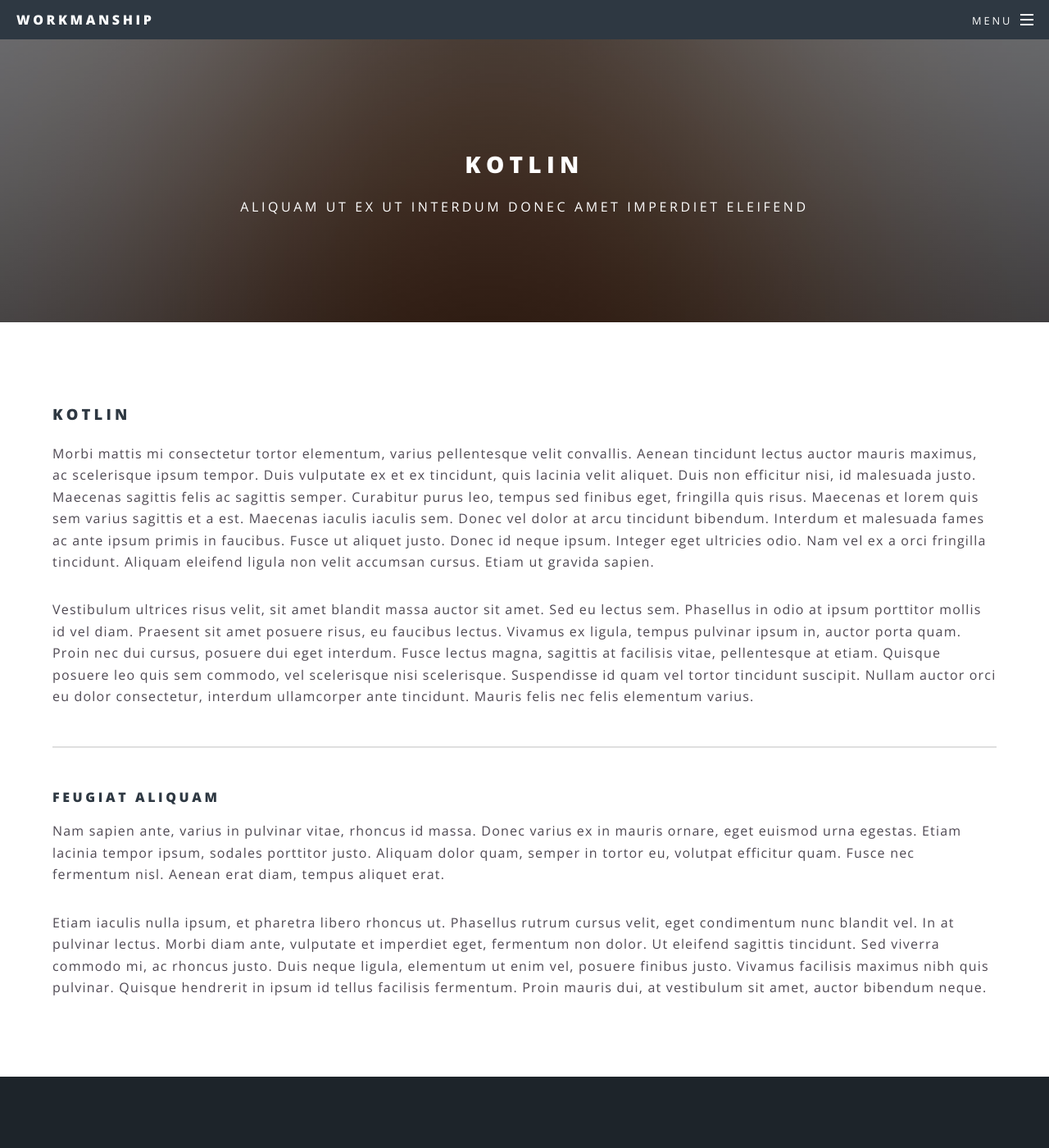
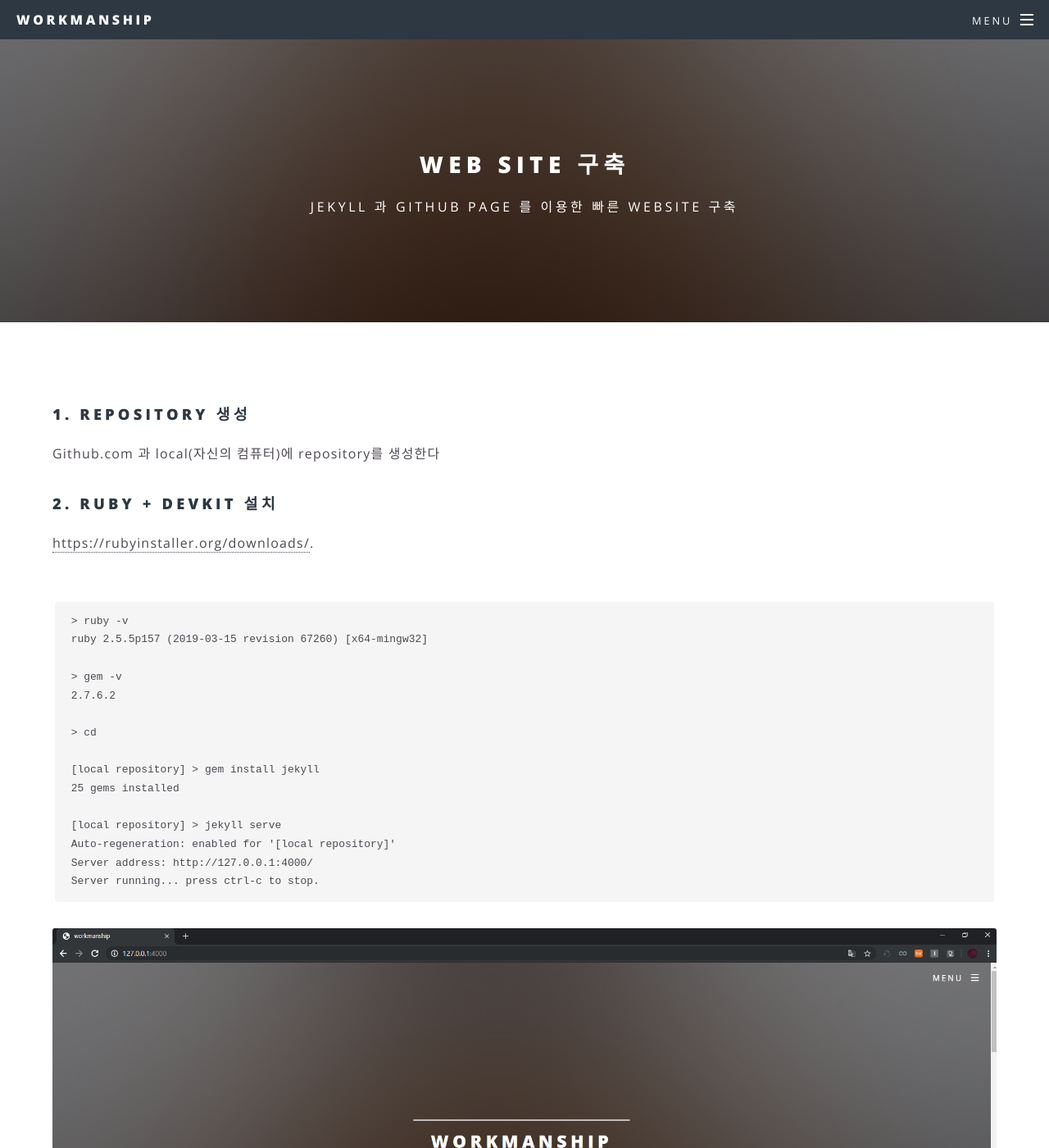
Before and after one commit to Juminhark/Juminhark.github.io, a Jekyll site: the page built from createWebSite.html, in a window 1280 px wide and 1400 px high. Shown: the whole window at 82% size. Built offline with Jekyll 4.4.1, drawn with Linux system fonts in a browser that asks for light colours; some of the changed text lies outside the part shown.

Commit message:
web site 구축 / 작성

```diff
--- a/_includes/header.html
+++ b/_includes/header.html
@@ -13,10 +13,7 @@
             <li><a href="{{ my_page.url | prepend: site.baseurl }}">{{ my_page.title }}</a></li>
             {% endif %}
             {% endfor %}
-            <li><a href="#"> Up</a></li>
-            <li><a href="#"> In</a></li>
-            <li><a href="{{ "/feed.xml" | prepend: site.baseurl }}"
-                   class="icon fa-feed"> RSS Feed</a></li>
+            <li><a href="{{ "/feed.xml" | prepend: site.baseurl }}" class="icon fa-feed"> RSS Feed</a></li>
           </ul>
         </div>
       </li>
--- a/_layouts/page.html
+++ b/_layouts/page.html
@@ -5,7 +5,7 @@ layout: default
 
   <header>
     <h2>{{ page.title }}</h2>
-    <p>Aliquam ut ex ut interdum donec amet imperdiet eleifend</p>
+    <p>{{ page.subtitle }}</p>
   </header>
 
   <section class="wrapper style5">
--- a/kotlin.html
+++ b/createWebSite.html
@@ -1,8 +1,56 @@
 ---
 layout: page
-title: kotlin
+title: web site 구축
+subtitle : Jekyll 과 Github Page 를 이용한 빠른 WebSite 구축
 ---
-	<h3>kotlin</h3>
+	<h3>1. repository 생성</h3>
+	<p>Github.com 과 local(자신의 컴퓨터)에 repository를 생성한다</p>
+
+	<h3>2. Ruby + devkit 설치</h3>
+	<p><a href="https://rubyinstaller.org/downloads/">https://rubyinstaller.org/downloads/</a>.
+	<pre>
+	<code>> ruby -v
+ruby 2.5.5p157 (2019-03-15 revision 67260) [x64-mingw32]
+
+> gem -v
+2.7.6.2
+
+> cd <local repository>
+
+[local repository] > gem install jekyll
+25 gems installed
+
+[local repository] > jekyll serve
+Auto-regeneration: enabled for '[local repository]'
+Server address: http://127.0.0.1:4000/
+Server running... press ctrl-c to stop.</code></pre></p>
+
+	<div class="box alt">
+		<div class="row uniform 50%">
+			<div class="12u"><span class="image fit"><img src="images/website01.png" alt="" /></span></div>
+		</div>
+	</div>
+	<h3>3. repository 생성</h3>
+
+	<h3>4. repository 생성</h3>
+
+
+
+
+
+
+
+
+
+
+
+
+
+
+
+
+
+
 	<p>Morbi mattis mi consectetur tortor elementum, varius pellentesque velit convallis. Aenean tincidunt lectus auctor mauris maximus, ac scelerisque ipsum tempor. Duis vulputate ex et ex tincidunt, quis lacinia velit aliquet. Duis non efficitur nisi, id malesuada justo. Maecenas sagittis felis ac sagittis semper. Curabitur purus leo, tempus sed finibus eget, fringilla quis risus. Maecenas et lorem quis sem varius sagittis et a est. Maecenas iaculis iaculis sem. Donec vel dolor at arcu tincidunt bibendum. Interdum et malesuada fames ac ante ipsum primis in faucibus. Fusce ut aliquet justo. Donec id neque ipsum. Integer eget ultricies odio. Nam vel ex a orci fringilla tincidunt. Aliquam eleifend ligula non velit accumsan cursus. Etiam ut gravida sapien.</p>
 	<p>Vestibulum ultrices risus velit, sit amet blandit massa auctor sit amet. Sed eu lectus sem. Phasellus in odio at ipsum porttitor mollis id vel diam. Praesent sit amet posuere risus, eu faucibus lectus. Vivamus ex ligula, tempus pulvinar ipsum in, auctor porta quam. Proin nec dui cursus, posuere dui eget interdum. Fusce lectus magna, sagittis at facilisis vitae, pellentesque at etiam. Quisque posuere leo quis sem commodo, vel scelerisque nisi scelerisque. Suspendisse id quam vel tortor tincidunt suscipit. Nullam auctor orci eu dolor consectetur, interdum ullamcorper ante tincidunt. Mauris felis nec felis elementum varius.</p>
 	<hr />
--- a/elements.html
+++ b/elements.html
@@ -1,6 +1,7 @@
 ---
 layout: page
-title: directions
+title: elements
+subtitle : 구성요소들
 ---
 			<section>
 				<h4>Text</h4>
--- a/generic.html
+++ b/restapi.html
@@ -1,8 +1,9 @@
 ---
 layout: page
-title: Generic
+title: rest api
+subtitle : Build A Restful Api With Node.js Express & MongoDB | Rest Api Tutorial
 ---
-	<h3>Lorem ipsum dolor</h3>
+	<h3>kotlin</h3>
 	<p>Morbi mattis mi consectetur tortor elementum, varius pellentesque velit convallis. Aenean tincidunt lectus auctor mauris maximus, ac scelerisque ipsum tempor. Duis vulputate ex et ex tincidunt, quis lacinia velit aliquet. Duis non efficitur nisi, id malesuada justo. Maecenas sagittis felis ac sagittis semper. Curabitur purus leo, tempus sed finibus eget, fringilla quis risus. Maecenas et lorem quis sem varius sagittis et a est. Maecenas iaculis iaculis sem. Donec vel dolor at arcu tincidunt bibendum. Interdum et malesuada fames ac ante ipsum primis in faucibus. Fusce ut aliquet justo. Donec id neque ipsum. Integer eget ultricies odio. Nam vel ex a orci fringilla tincidunt. Aliquam eleifend ligula non velit accumsan cursus. Etiam ut gravida sapien.</p>
 	<p>Vestibulum ultrices risus velit, sit amet blandit massa auctor sit amet. Sed eu lectus sem. Phasellus in odio at ipsum porttitor mollis id vel diam. Praesent sit amet posuere risus, eu faucibus lectus. Vivamus ex ligula, tempus pulvinar ipsum in, auctor porta quam. Proin nec dui cursus, posuere dui eget interdum. Fusce lectus magna, sagittis at facilisis vitae, pellentesque at etiam. Quisque posuere leo quis sem commodo, vel scelerisque nisi scelerisque. Suspendisse id quam vel tortor tincidunt suscipit. Nullam auctor orci eu dolor consectetur, interdum ullamcorper ante tincidunt. Mauris felis nec felis elementum varius.</p>
 	<hr />
```
Also changed, not shown: images/website01.png (added).
